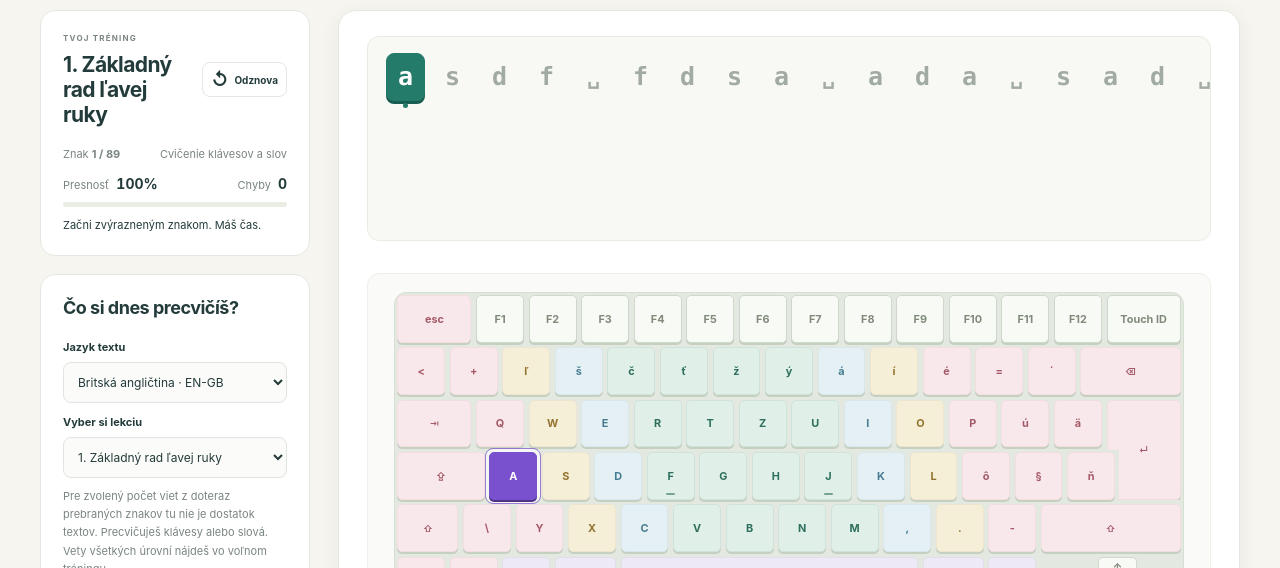
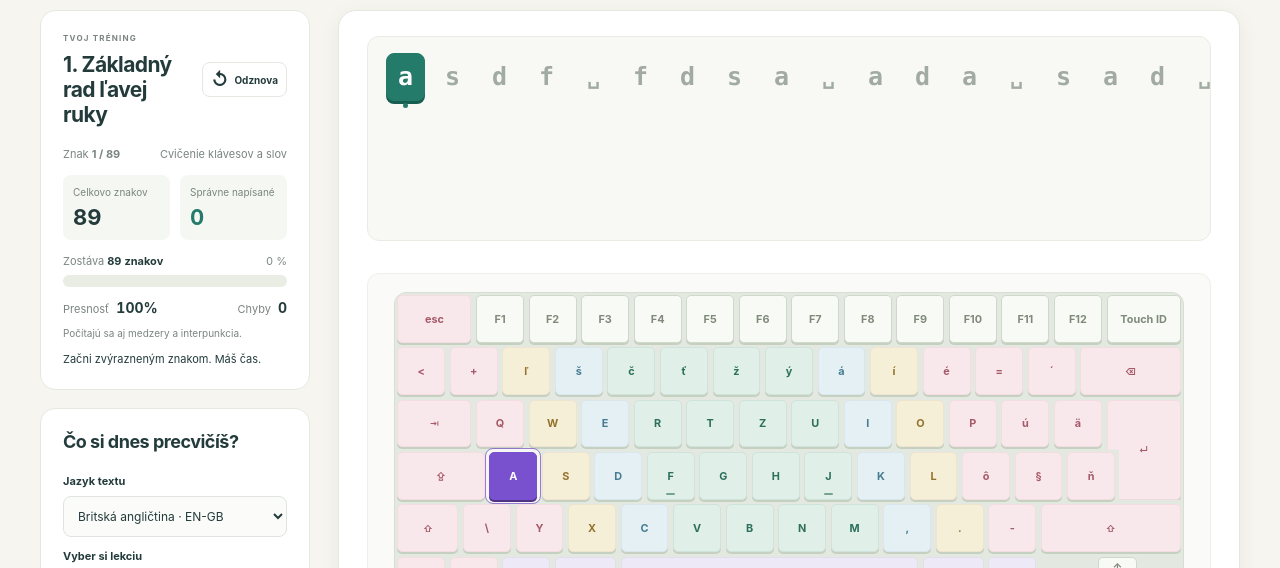
Before and after one commit to peter-belica/strojopis, a website built with Vite: page index.html in a window 1280 px wide. Shown: the part 206-774 px from the top of the page. Built offline with nearby package versions, Linux system fonts and the light colour scheme.

Commit message:
Show lesson lengths and remaining character progress

```diff
--- a/assets/css/practice.css
+++ b/assets/css/practice.css
@@ -26,7 +26,15 @@ h1 { font-size:clamp(23px,2.3vw,32px); letter-spacing:-1px; }
 .session-position { margin-bottom:14px; }
 .session-metrics { margin-bottom:10px; }
 .session-metrics b { color:var(--ink); margin-left:4px; font-size:14px; font-variant-numeric:tabular-nums; }
-.session-summary .progress-track { height:5px; border-radius:4px; overflow:hidden; margin-bottom:10px; }
+.character-counts { display:grid; grid-template-columns:repeat(2,minmax(0,1fr)); gap:10px; margin:0 0 14px; }
+.character-counts div { padding:10px; border-radius:8px; background:#f5f8f2; }
+.character-counts dt { color:var(--muted); font-size:10px; line-height:1.5; }
+.character-counts dd { margin:4px 0 0; font-size:22px; font-weight:750; font-variant-numeric:tabular-nums; }
+.character-counts div:last-child dd { color:var(--accent); }
+.session-progress-label { display:flex; justify-content:space-between; flex-wrap:wrap; gap:6px; margin-bottom:7px; font-size:11px; color:var(--muted); font-variant-numeric:tabular-nums; }
+.session-progress-label b { color:var(--ink); }
+.session-summary .progress-track { height:12px; border-radius:6px; overflow:hidden; margin-bottom:12px; }
+.character-count-help { color:var(--muted); font-size:10px; line-height:1.5; margin:0 0 10px; }
 .session-summary .feedback-line { font-size:11px; line-height:1.5; }
 .side-panel details>summary { cursor:pointer; font-size:12px; font-weight:650; line-height:1.5; }
 .side-panel details[open]>summary { margin-bottom:10px; }
--- a/assets/js/app.js
+++ b/assets/js/app.js
@@ -36,6 +36,10 @@ const dom = {
   statLanguage: /** @type {HTMLElement} */ (document.querySelector("#statLanguage")),
   statAccuracy: /** @type {HTMLElement} */ (document.querySelector("#statAccuracy")),
   statErrors: /** @type {HTMLElement} */ (document.querySelector("#statErrors")),
+  statTotal: /** @type {HTMLElement} */ (document.querySelector('#statTotal')),
+  statCorrect: /** @type {HTMLElement} */ (document.querySelector('#statCorrect')),
+  statRemaining: /** @type {HTMLElement} */ (document.querySelector('#statRemaining')),
+  progressPercent: /** @type {HTMLElement} */ (document.querySelector('#progressPercent')),
   resetButton: /** @type {HTMLButtonElement} */ (document.querySelector("#resetButton")),
   practicePanel: /** @type {HTMLElement} */ (document.querySelector(".practice-panel")),
   practiceTitle: /** @type {HTMLElement} */ (document.querySelector("#practiceTitle")),
@@ -308,6 +312,23 @@ function renderStats() {
   dom.statLanguage.textContent = layout ? layout.name : "-";
   dom.statAccuracy.textContent = `${state.typing.accuracy}%`;
   dom.statErrors.textContent = String(state.typing.errors);
+  const total = state.typing.exercise.length;
+  const completed = state.typing.completed;
+  const remaining = total - completed;
+  const progress = total ? completed / total * 100 : 0;
+  dom.statTotal.textContent = String(total);
+  dom.statCorrect.textContent = String(completed);
+  dom.statRemaining.textContent = characterCountLabel(remaining);
+  dom.progressPercent.textContent = `${Math.floor(progress)} %`;
+  dom.progressFill.style.width = `${progress}%`;
+  dom.exerciseProgress.setAttribute('aria-valuemax', String(total || 1));
+  dom.exerciseProgress.setAttribute('aria-valuenow', String(completed));
+  dom.exerciseProgress.setAttribute('aria-valuetext', `Správne ${completed} z ${total} znakov. Zostáva ${characterCountLabel(remaining)}.`);
+}
+
+/** @param {number} count */
+function characterCountLabel(count) {
+  return `${count} ${count === 1 ? 'znak' : count >= 2 && count <= 4 ? 'znaky' : 'znakov'}`;
 }
 
 function renderFeedback() {
@@ -356,9 +377,6 @@ function renderFingerGuidance() {
     }).join("") || '<span class="helper-text">Koniec cvičenia</span>';
   const total = state.typing.exercise.length;
   dom.exercisePosition.textContent = `${Math.min(state.typing.currentIndex + 1, total)} / ${total}`;
-  const progress = total ? Math.round(state.typing.currentIndex / total * 100) : 0;
-  dom.progressFill.style.width = `${progress}%`;
-  dom.exerciseProgress.setAttribute("aria-valuenow", String(progress));
   const count = state.typing.lesson.sentenceCount ?? 0;
   const currentSentence = (state.typing.lesson.sentenceEnds ?? []).filter(end => end <= state.typing.currentIndex).length + 1;
   dom.sentencePosition.textContent = count ? `Veta ${Math.min(currentSentence, count)} zo ${count}` : 'Cvičenie klávesov a slov';
@@ -381,9 +399,7 @@ function renderSettingsOptions() {
     .map((course) => `<option value="${escapeHtml(course.id)}">${escapeHtml(course.name)}</option>`)
     .join("");
 
-  dom.lessonSelect.innerHTML = state.lessons
-    .map((lesson) => `<option value="${escapeHtml(lesson.id)}">${escapeHtml(lesson.name)}</option>`)
-    .join("");
+  renderLessonOptions();
 
   setControlsFromProfile(state.activeProfile);
   if (!state.activeProfile) {
@@ -407,6 +423,10 @@ function render() {
 }
 
 function renderDifficulty() {
+  if (previewDifficulty !== state.difficulty && state.course && state.keyboardLayout) {
+    prepareLessonPreviews();
+    renderLessonOptions();
+  }
   const rule = DIFFICULTIES[state.difficulty - 1];
   dom.difficulty.value = String(state.difficulty);
   dom.difficulty.setAttribute('aria-valuetext', `${state.difficulty}. ${rule.name}`);
@@ -442,14 +462,41 @@ function rememberLesson() {
   if (!state.course) return;
   state.activeProfile = profiles.selectLesson(state.course.id, state.typing.lesson.id);
 }
-function startExercise(id = state.typing.lesson.id) {
+/** @type {Map<string, import('./types').Lesson>} */
+let lessonPreviews = new Map();
+let previewDifficulty = 0;
+
+/** Prepare the exact texts advertised in the lesson picker; choosing one reuses it. */
+function prepareLessonPreviews() {
   if (!state.course || !state.keyboardLayout) return;
+  const language = state.course.id;
+  const layout = state.keyboardLayout;
+  lessonPreviews = new Map(state.lessons.map(lesson => [lesson.id,
+    prepareExercise(lesson, state.sentences, language, state.difficulty, layout,
+      lesson.id === state.typing.lesson.id ? state.typing.lesson.textId : state.activeProfile?.courses[language]?.lessons[lesson.id]?.lastResult.textId)
+  ]));
+  previewDifficulty = state.difficulty;
+}
+
+function renderLessonOptions() {
+  dom.lessonSelect.innerHTML = state.lessons.map(lesson => {
+    const length = lesson.id === state.typing.lesson.id ? state.typing.exercise.length : lessonPreviews.get(lesson.id)?.targets.length ?? 0;
+    return `<option value="${escapeHtml(lesson.id)}">${escapeHtml(lesson.name)} · ${characterCountLabel(length)}</option>`;
+  }).join('');
+  dom.lessonSelect.value = state.typing.lesson.id;
+}
+
+function startExercise(id = state.typing.lesson.id, fresh = false) {
+  if (!state.course || !state.keyboardLayout) return;
+  if (previewDifficulty !== state.difficulty) prepareLessonPreviews();
   const base = state.lessons.find(l => l.id === id) ?? state.lessons[0];
-  const exercise = prepareExercise(base, state.sentences, state.course.id, state.difficulty, state.keyboardLayout, state.typing.lesson.textId ?? state.activeProfile?.courses[state.course.id]?.lessons[id]?.lastResult.textId);
+  const prepared = (!fresh && lessonPreviews.get(base.id)) || prepareExercise(base, state.sentences, state.course.id, state.difficulty, state.keyboardLayout, state.typing.lesson.textId ?? state.activeProfile?.courses[state.course.id]?.lessons[id]?.lastResult.textId);
+  const exercise = { ...prepared, targets: targetsFromText(prepared.text, state.keyboardLayout.charMap) };
+  lessonPreviews.set(base.id, exercise);
   state.typing = typing.setLessons([exercise], exercise.id);
   guidanceStep = 0;
   pressedCodes.clear();
-  dom.lessonSelect.value = exercise.id;
+  renderLessonOptions();
   rememberLesson();
 }
 let loadSequence = 0;
@@ -468,6 +515,7 @@ async function loadActiveCourse(courseId, preferredLessonId) {
   state.keyboardLayout = layout;
   state.sentences = sentences;
   state.lessons = [...prepareLessons(course, layout), { id: 'free-practice', name: 'Voľný tréning viet', phase: 'Vety bez obmedzenia klávesov', description: 'Pripravené vety podľa jazyka a náročnosti.', text: '', targets: [] }];
+  prepareLessonPreviews();
   loading = false;
   const last = preferredLessonId ?? state.activeProfile?.courses[resolved]?.lastLessonId;
   startExercise(last ?? state.lessons[0].id);
@@ -573,12 +621,13 @@ function bindEvents() {
     saveSettings(); render();
     if (event.detail > 0) focusTraining();
   });
-  const restart = event => { startExercise(); render(); if (event.detail > 0) focusTraining(); };
+  const restart = event => { startExercise(state.typing.lesson.id, true); render(); if (event.detail > 0) focusTraining(); };
   dom.resetButton.addEventListener('click', restart);
   dom.repeatButton.addEventListener('click', restart);
   dom.nextButton.addEventListener('click', event => {
     const index = state.lessons.findIndex(l => l.id === state.typing.lesson.id);
-    startExercise(state.lessons[Math.min(index + 1, state.lessons.length - 1)].id);
+    const nextId = state.lessons[Math.min(index + 1, state.lessons.length - 1)].id;
+    startExercise(nextId, nextId === state.typing.lesson.id);
     render(); if (event.detail > 0) focusTraining();
   });
   new ResizeObserver(updateHands).observe(dom.keyboardWorkbench);
--- a/index.html
+++ b/index.html
@@ -23,8 +23,11 @@
           <section class="panel-block session-summary" aria-label="Priebeh cvičenia">
             <div class="practice-header"><div><p class="section-kicker">TVOJ TRÉNING</p><h2 id="practiceTitle">Základná poloha</h2></div><button class="btn btn-outline" id="resetButton" type="button"><span aria-hidden="true">↺</span> Odznova</button></div>
             <div class="session-position"><span>Znak <b id="exercisePosition">1 / 1</b></span><span id="sentencePosition" role="status">Veta 1 / 1</span></div>
+            <dl class="character-counts" aria-label="Počty znakov v lekcii" aria-describedby="characterCountHelp"><div><dt>Celkovo znakov</dt><dd id="statTotal">0</dd></div><div><dt>Správne napísané</dt><dd id="statCorrect">0</dd></div></dl>
+            <div class="session-progress-label"><span>Zostáva <b id="statRemaining">0 znakov</b></span><span id="progressPercent">0 %</span></div>
+            <div class="progress-track" role="progressbar" aria-label="Postup v cvičení" aria-valuemin="0" aria-valuemax="1" aria-valuenow="0" id="exerciseProgress"><span id="progressFill"></span></div>
             <div class="session-metrics"><span>Presnosť <b id="statAccuracy">100%</b></span><span>Chyby <b id="statErrors">0</b></span></div>
-            <div class="progress-track" role="progressbar" aria-label="Postup v cvičení" aria-valuemin="0" aria-valuemax="100" aria-valuenow="0" id="exerciseProgress"><span id="progressFill"></span></div>
+            <p class="character-count-help" id="characterCountHelp">Počítajú sa aj medzery a interpunkcia.</p>
             <p class="feedback-line" id="feedbackLine" role="status">Stlač zvýraznený znak.</p>
           </section>
           <section id="resultPanel" class="result-panel" aria-labelledby="resultTitle" hidden><h3 id="resultTitle" tabindex="-1">✓ Cvičenie dokončené</h3><p id="resultMetrics"></p><p id="resultProgress"></p><div class="result-actions"><button id="repeatButton" class="btn" type="button">Opakovať lekciu</button><button id="nextButton" class="btn btn-primary" type="button">Pokračovať</button></div></section>
```
Also changed, not shown: tests/e2e/app.spec.js (+71 -0 lines).
